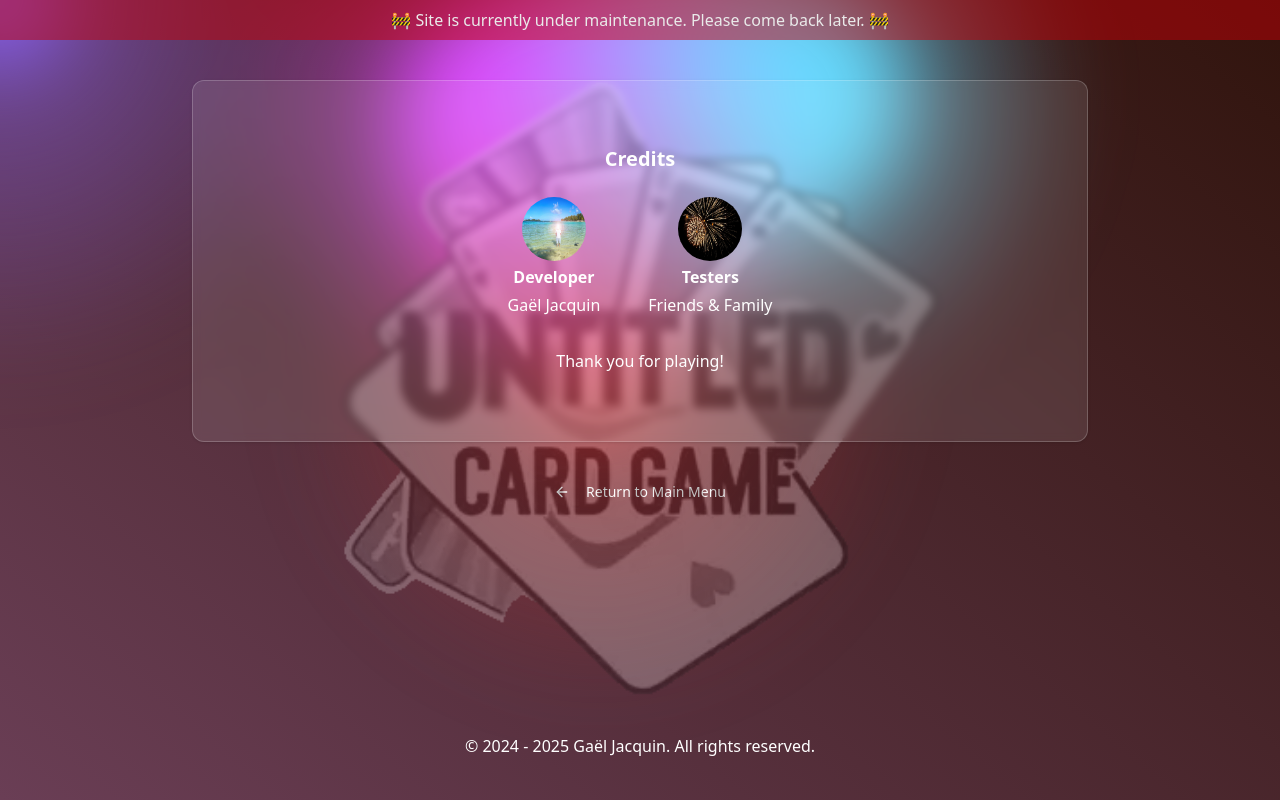
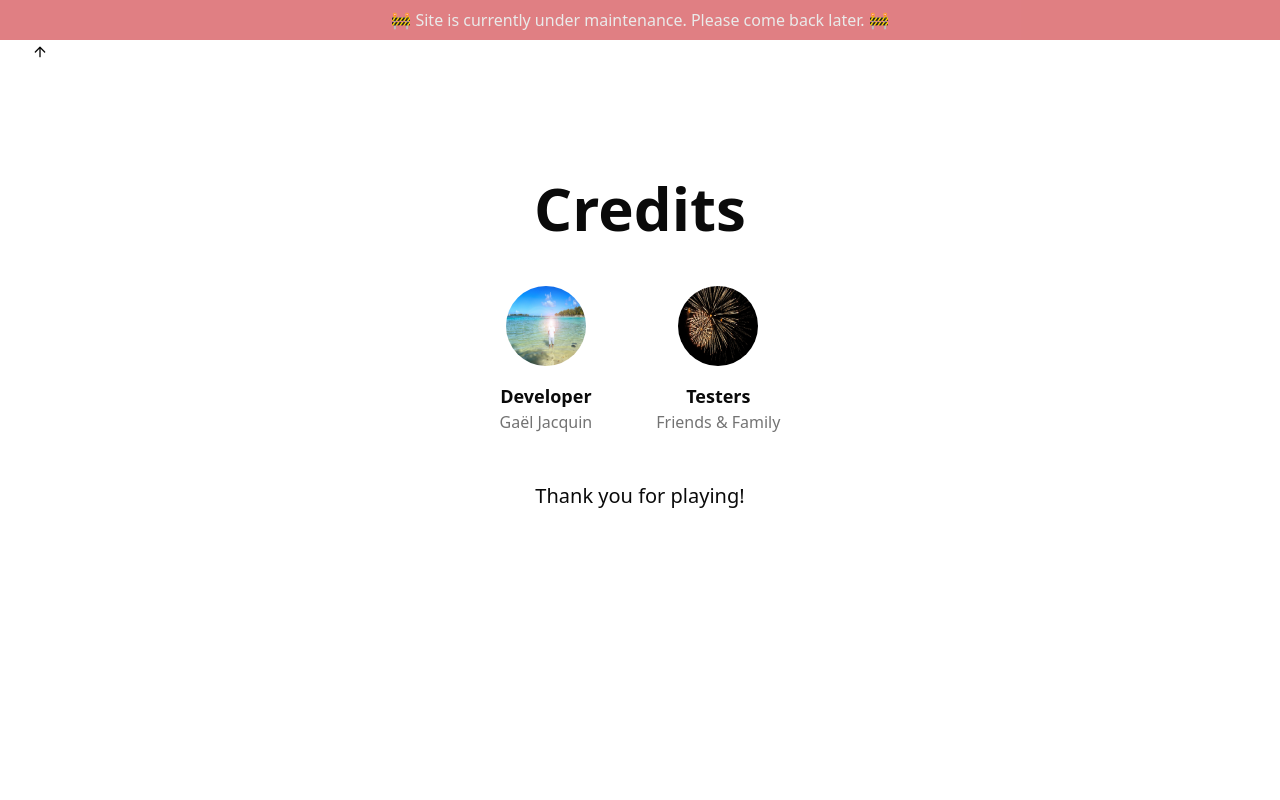
Before and after one commit to gaeljacquin/untitled-card-game, a React (Vite) app in the folder apps/web/: page /credits in a window 1280 px wide. Built offline with nearby package versions, Linux system fonts and the light colour scheme.

Commit message:
refactor: phase 4 of redesign
secondary pages (how-to, settings, credits)

```diff
--- a/apps/web/src/views/credits.tsx
+++ b/apps/web/src/views/credits.tsx
@@ -1,73 +1,82 @@
 'use client';
 
+import { ArrowUp } from 'lucide-react';
 import { motion } from 'motion/react';
+import { useNavigate } from 'react-router-dom';
 
-import BackgroundLogo from '@/components/background-logo';
 import Footer from '@/components/footer';
-import ReturnMainMenu from '@/components/return-main-menu';
-import SectionCard from '@/components/section-card';
 import { Avatar, AvatarFallback, AvatarImage } from '@/components/ui/avatar';
-import { BackgroundGradientAnimation } from '@/components/ui/background-gradient-animation';
+import { Button } from '@/components/ui/button';
+import { PageTransition } from '@/components/ui/page-transition';
 
 export default function Credits() {
+  const navigate = useNavigate();
+
   return (
-    <BackgroundGradientAnimation
-      gradientBackgroundStart="rgba(61, 4, 34, 0.77)"
-      gradientBackgroundEnd="rgb(49, 20, 13)"
+    <PageTransition>
+      <div className="min-h-screen flex flex-col bg-background p-8">
+        <motion.div
+          initial={{ opacity: 0, x: -20 }}
+          animate={{ opacity: 1, x: 0 }}
+          transition={{ duration: 0.4 }}
         >
-      <div className="absolute z-50 inset-0 flex flex-col">
+          <Button
+            variant="ghost"
+            size="lg"
+            onClick={() => navigate('/')}
+            className="self-start p-0 hover:bg-transparent"
+          >
+            <ArrowUp className="w-16 h-16 text-foreground" />
+          </Button>
+        </motion.div>
+
+        <div className="flex-1 flex items-center justify-center overflow-auto">
           <motion.div
-          initial={{ scale: 0.5, opacity: 0 }}
-          animate={{ scale: 1, opacity: 1 }}
-          transition={{ duration: 0.5 }}
-          className="text-center mb-8 flex-1 overflow-auto p-4"
+            className="max-w-4xl mx-auto space-y-8 py-8"
+            initial={{ opacity: 0, y: 20 }}
+            animate={{ opacity: 1, y: 0 }}
+            transition={{ duration: 0.5, delay: 0.2 }}
           >
-          <BackgroundLogo />
+            <h1 className="text-4xl md:text-6xl font-black text-foreground text-center mb-12">
+              Credits
+            </h1>
 
-          <div className="max-w-4xl mx-auto space-y-4 mt-16 relative z-10">
-            <SectionCard title="" className="text-center text-white p-1 md:p-4">
-              <div className="flex flex-col items-center justify-center">
-                <h3 className="text-xl font-semibold mb-6">Credits</h3>
-
-                <div className="flex flex-col md:flex-row items-center justify-center w-full max-w-xl space-y-8 md:space-y-0 md:space-x-12">
-                  <div className="flex flex-col md:flex-row-2 items-center justify-center space-x-4">
-                    <div className="flex flex-col md:flex-row-1 items-center justify-center space-y-1">
-                      <Avatar className="text-center h-16 w-16">
+            <div className="text-foreground space-y-12">
+              <div className="flex flex-col md:flex-row items-center justify-center gap-12 md:gap-16">
+                <div className="flex flex-col items-center space-y-4">
+                  <Avatar className="h-20 w-20">
                     <AvatarImage src={import.meta.env.VITE_PROFILE_PIC ?? ''} />
                     <AvatarFallback>GJ</AvatarFallback>
                   </Avatar>
-                      <h4 className="font-semibold">Developer</h4>
-                      <p className="text-center">{import.meta.env.VITE_AUTHOR ?? 'Gael Jacquin'}</p>
+                  <div className="text-center">
+                    <h4 className="font-semibold text-lg">Developer</h4>
+                    <p className="text-muted-foreground">
+                      {import.meta.env.VITE_AUTHOR ?? 'Gael Jacquin'}
+                    </p>
                   </div>
                 </div>
 
-                  <div className="flex items-center justify-center space-x-4">
-                    <div className="flex flex-col md:flex-row-1 items-center justify-center space-y-1">
-                      <Avatar className="text-center h-16 w-16">
+                <div className="flex flex-col items-center space-y-4">
+                  <Avatar className="h-20 w-20">
                     <AvatarImage src="/fireworks.jpg" />
                     <AvatarFallback>Fireworks</AvatarFallback>
                   </Avatar>
-                      <h4 className="font-semibold">Testers</h4>
-                      <p className="text-center">Friends & Family</p>
-                    </div>
+                  <div className="text-center">
+                    <h4 className="font-semibold text-lg">Testers</h4>
+                    <p className="text-muted-foreground">Friends & Family</p>
                   </div>
                 </div>
               </div>
 
-              <div className="flex flex-col items-center justify-center">
-                <p className="text-center text-white mt-8 mb-7">Thank you for playing!</p>
-              </div>
-            </SectionCard>
+              <p className="text-center text-xl text-foreground">Thank you for playing!</p>
             </div>
 
-          <div className="flex justify-center my-8">
-            <ReturnMainMenu />
-          </div>
-          <div className="mt-48">
+            <div className="flex justify-center pt-8">
               <Footer />
             </div>
           </motion.div>
         </div>
-    </BackgroundGradientAnimation>
+      </div>
+    </PageTransition>
   );
 }
--- a/apps/web/src/views/how-to-play.tsx
+++ b/apps/web/src/views/how-to-play.tsx
@@ -1,42 +1,56 @@
 'use client';
 
+import { ArrowUp } from 'lucide-react';
 import { motion } from 'motion/react';
+import { useNavigate } from 'react-router-dom';
 
-import BackgroundLogo from '@/components/background-logo';
 import Footer from '@/components/footer';
-import ReturnMainMenu from '@/components/return-main-menu';
-import SectionCard from '@/components/section-card';
-import { BackgroundGradientAnimation } from '@/components/ui/background-gradient-animation';
+import { Button } from '@/components/ui/button';
+import { PageTransition } from '@/components/ui/page-transition';
 
 export default function HowToPlay() {
+  const navigate = useNavigate();
+
   return (
-    <BackgroundGradientAnimation
-      gradientBackgroundStart="rgba(34, 4, 61, 0.77)"
-      gradientBackgroundEnd="rgb(20, 13, 49)"
+    <PageTransition>
+      <div className="min-h-screen flex flex-col bg-background p-8">
+        <motion.div
+          initial={{ opacity: 0, x: -20 }}
+          animate={{ opacity: 1, x: 0 }}
+          transition={{ duration: 0.4 }}
         >
-      <div className="absolute z-50 inset-0 flex flex-col">
+          <Button
+            variant="ghost"
+            size="lg"
+            onClick={() => navigate('/')}
+            className="self-start p-0 hover:bg-transparent"
+          >
+            <ArrowUp className="w-16 h-16 text-foreground" />
+          </Button>
+        </motion.div>
+
+        <div className="flex-1 flex items-center justify-center overflow-auto">
           <motion.div
-          initial={{ scale: 0.5, opacity: 0 }}
-          animate={{ scale: 1, opacity: 1 }}
-          transition={{ duration: 0.5 }}
-          className="text-center mb-8 flex-1 overflow-auto p-4"
+            className="max-w-4xl mx-auto space-y-8 py-8"
+            initial={{ opacity: 0, y: 20 }}
+            animate={{ opacity: 1, y: 0 }}
+            transition={{ duration: 0.5, delay: 0.2 }}
           >
-          <BackgroundLogo />
+            <h1 className="text-4xl md:text-6xl font-black text-foreground text-center mb-12">
+              How to Play
+            </h1>
 
-          <div className="max-w-4xl mx-auto space-y-8 mt-16 mb-16 relative z-10">
-            <SectionCard
-              title="How to Play"
-              className="flex flex-col text-center text-white space-y-4 bg-amber-950/30 rounded-2xl p-4"
-            >
-              <h1 className="text-lg font-bold mb-4 -mt-4">Basic Gameplay</h1>
-              <ul className="list-decimal list-inside space-y-5 text-white text-sm sm:text-md text-start">
+            <div className="space-y-8 text-foreground">
+              <section className="space-y-4">
+                <h2 className="text-2xl font-bold">Basic Gameplay</h2>
+                <ul className="list-decimal list-inside space-y-3 text-base md:text-lg">
                   <li>
                     <strong>Place Cards</strong>
-                  <ul className="list-disc list-inside space-y-2 text-white text-sm sm:text-md text-start ml-7 mt-2">
+                    <ul className="list-disc list-inside space-y-2 ml-7 mt-2">
                       <li>Drag cards from your hand onto any empty cell in the grid.</li>
                       <li>
                         Position your cards strategically to create poker hands in rows and columns.
-                      <ul className="list-disc list-inside space-y-2 text-white text-sm sm:text-md text-start ml-7 mt-2">
+                        <ul className="list-disc list-inside space-y-2 ml-7 mt-2">
                           <li>Card order doesn&apos;t matter—only the combination counts.</li>
                           <li>See poker hand rankings below for reference.</li>
                         </ul>
@@ -45,7 +59,7 @@ export default function HowToPlay() {
                   </li>
                   <li>
                     <strong>Discard & Draw</strong>
-                  <ul className="list-disc list-inside space-y-2 text-white text-sm sm:text-md text-start ml-7 mt-2">
+                    <ul className="list-disc list-inside space-y-2 ml-7 mt-2">
                       <li>
                         When you&apos;re happy with your placements, click the &quot;Discard&quot;
                         button.
@@ -57,26 +71,28 @@ export default function HowToPlay() {
                   </li>
                   <li>Continue placing cards and discarding until every grid cell is full.</li>
                 </ul>
+              </section>
 
-              <h2 className="text-lg font-bold mt-7 mb-4">Bonus Scoring</h2>
-              <ul className="list-[square] list-inside space-y-5 text-white text-sm sm:text-md text-start">
+              <section className="space-y-4">
+                <h2 className="text-2xl font-bold">Bonus Scoring</h2>
+                <ul className="list-[square] list-inside space-y-3 text-base md:text-lg">
                   <li>
                     Earn bonus points by creating poker hands with special cards:
-                  <ul className="list-disc list-inside space-y-2 text-white text-sm sm:text-md text-start ml-7 mt-2">
+                    <ul className="list-disc list-inside space-y-2 ml-7 mt-2">
                       <li>
                         <strong>Discard Bonus:</strong> Use cards from your discard pile.
                       </li>
                       <li>
                         <strong>Special Bonus:</strong> Use the four corner cards (plus the center
-                      card in <em>5x5</em> mode).
+                        card in <em>5×5</em> mode).
                       </li>
                       <li>These special cells are marked with an animated beam effect.</li>
                     </ul>
                   </li>
                   <li>
-                  To unlock bonuses, you must first complete a minimum number of valid poker hands
-                  (One Pair or better) in your grid.
-                  <ul className="list-disc list-inside space-y-2 text-white text-sm sm:text-md text-start ml-7 mt-2">
+                    To unlock bonuses, you must first complete a minimum number of valid poker
+                    hands (One Pair or better) in your grid.
+                    <ul className="list-disc list-inside space-y-2 ml-7 mt-2">
                       <li>
                         The required threshold changes based on the bonus type and which mode
                         you&apos;re playing.
@@ -85,14 +101,15 @@ export default function HowToPlay() {
                   </li>
                   <li>Challenge yourself to unlock both bonuses in a single game!</li>
                 </ul>
-            </SectionCard>
+              </section>
             </div>
-          <div className="flex justify-center my-8">
-            <ReturnMainMenu />
+
+            <div className="flex justify-center pt-8">
+              <Footer />
             </div>
-          <Footer />
           </motion.div>
         </div>
-    </BackgroundGradientAnimation>
+      </div>
+    </PageTransition>
   );
 }
--- a/apps/web/src/views/settings.tsx
+++ b/apps/web/src/views/settings.tsx
@@ -1,42 +1,56 @@
 'use client';
 
+import { ArrowUp } from 'lucide-react';
 import { motion } from 'motion/react';
+import { useNavigate } from 'react-router-dom';
 
-import BackgroundLogo from '@/components/background-logo';
 import Footer from '@/components/footer';
-import ReturnMainMenu from '@/components/return-main-menu';
-import SectionCard from '@/components/section-card';
-import { BackgroundGradientAnimation } from '@/components/ui/background-gradient-animation';
+import { Button } from '@/components/ui/button';
+import { PageTransition } from '@/components/ui/page-transition';
 import SettingsForm from '@/forms/settings';
 
 export default function Settings() {
+  const navigate = useNavigate();
+
   return (
-    <BackgroundGradientAnimation
-      gradientBackgroundStart="rgba(4, 34, 61, 0.77)"
-      gradientBackgroundEnd="rgb(13, 49, 20)"
-    >
-      <div className="absolute z-50 inset-0 flex flex-col">
+    <PageTransition>
+      <div className="min-h-screen flex flex-col bg-background p-8">
         <motion.div
-          initial={{ scale: 0.5, opacity: 0 }}
-          animate={{ scale: 1, opacity: 1 }}
-          transition={{ duration: 0.5 }}
-          className="text-center mb-8 flex-1 overflow-auto p-4"
+          initial={{ opacity: 0, x: -20 }}
+          animate={{ opacity: 1, x: 0 }}
+          transition={{ duration: 0.4 }}
         >
-          <BackgroundLogo />
+          <Button
+            variant="ghost"
+            size="lg"
+            onClick={() => navigate('/')}
+            className="self-start p-0 hover:bg-transparent"
+          >
+            <ArrowUp className="w-16 h-16 text-foreground" />
+          </Button>
+        </motion.div>
 
-          <div className="max-w-4xl mx-auto space-y-8 mt-16 mb-16">
-            <SectionCard title="Settings" className="flex flex-col text-center text-white p-4">
+        <div className="flex-1 flex items-center justify-center overflow-auto">
+          <motion.div
+            className="max-w-4xl mx-auto space-y-8 py-8"
+            initial={{ opacity: 0, y: 20 }}
+            animate={{ opacity: 1, y: 0 }}
+            transition={{ duration: 0.5, delay: 0.2 }}
+          >
+            <h1 className="text-4xl md:text-6xl font-black text-foreground text-center mb-12">
+              Settings
+            </h1>
+
+            <div className="text-foreground">
               <SettingsForm />
-            </SectionCard>
-          </div>
+            </div>
 
-          <div className="flex justify-center my-8">
-            <ReturnMainMenu />
-          </div>
-
-          <Footer />
-        </motion.div>
+            <div className="flex justify-center pt-8">
+              <Footer />
+            </div>
+          </motion.div>
+        </div>
       </div>
-    </BackgroundGradientAnimation>
+    </PageTransition>
   );
 }
```
Lines whose indentation alone changed are shown as unchanged.
